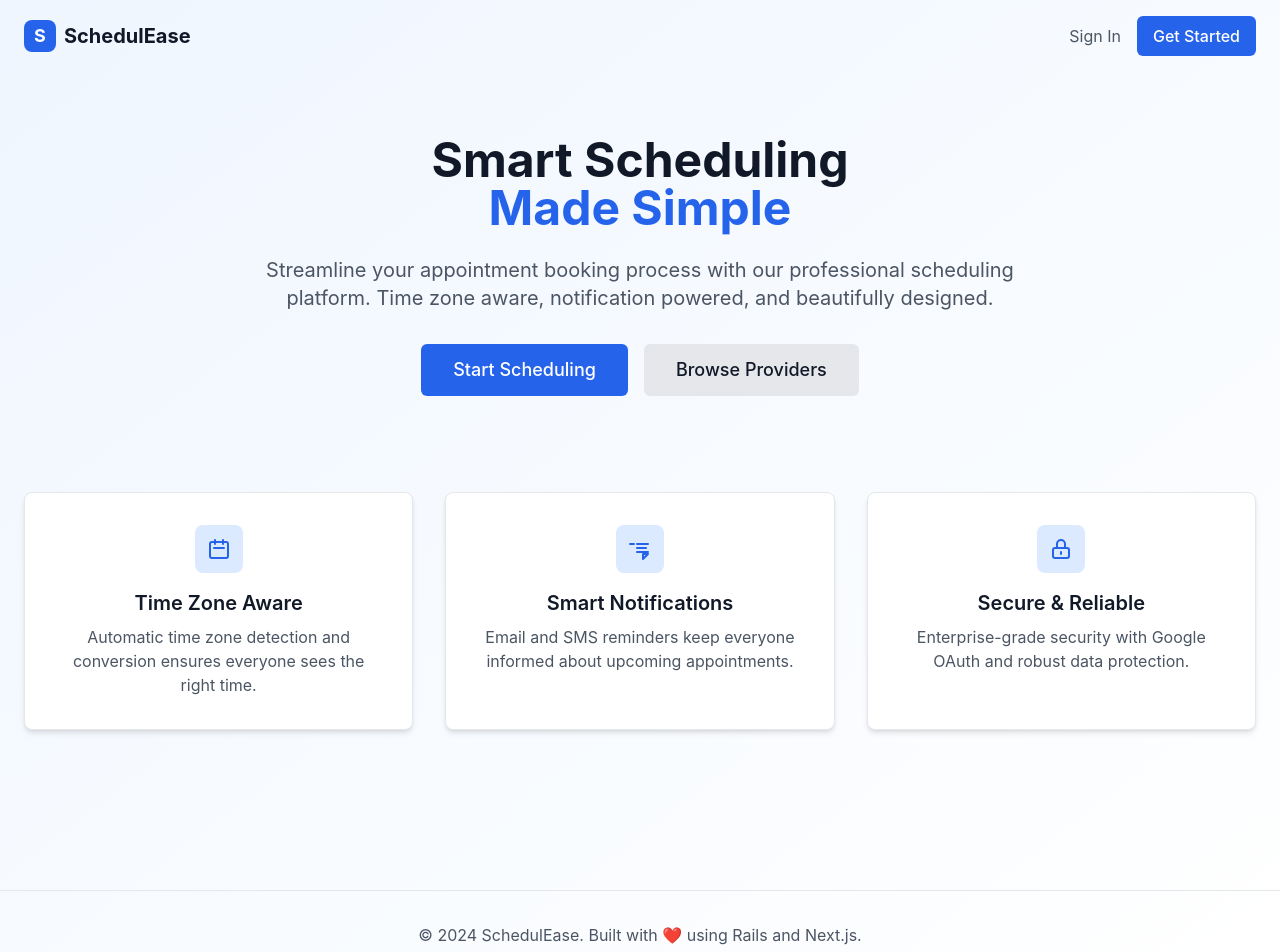
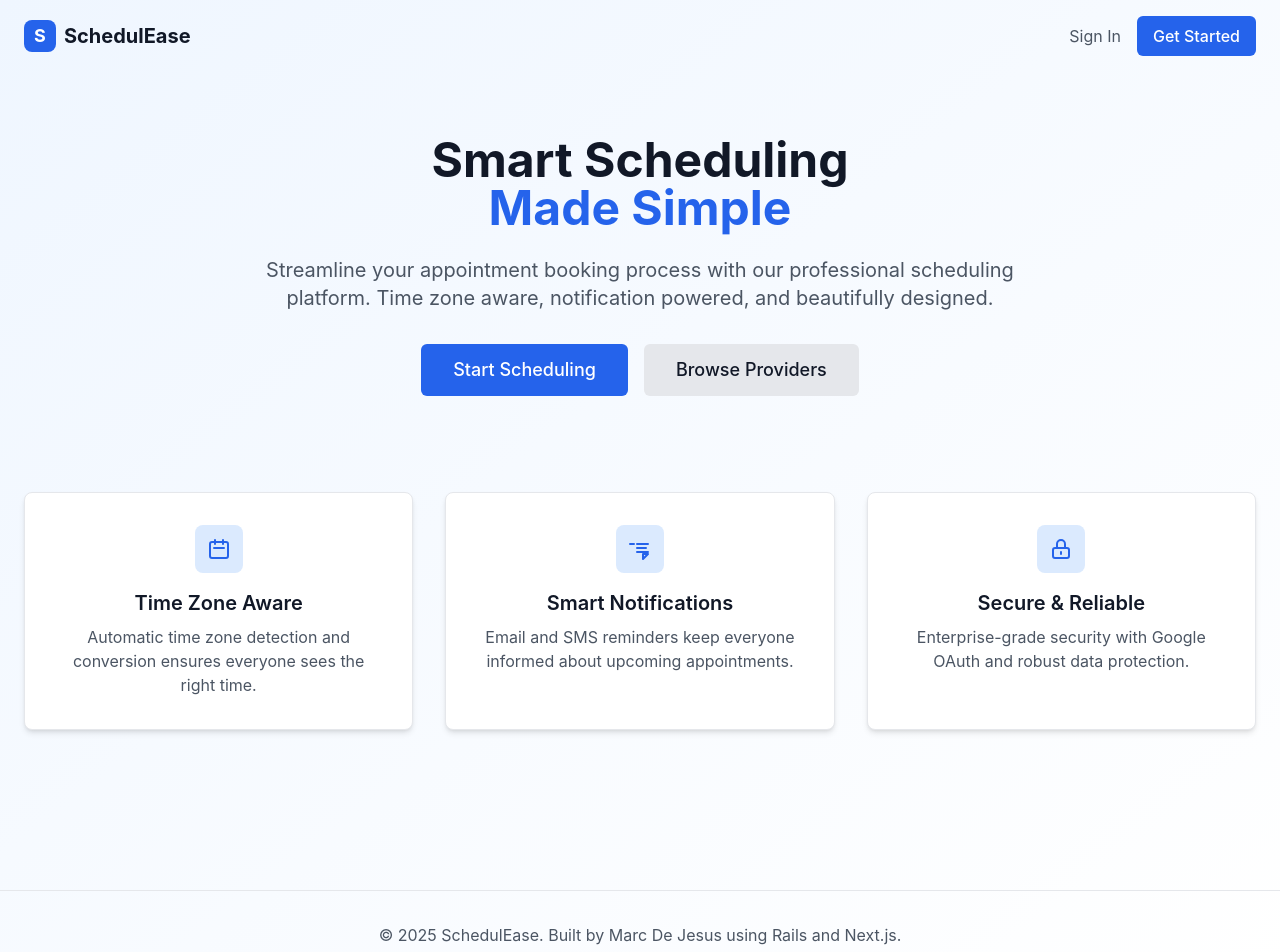
Before and after one commit to marcdejesus/schedule-app, a Next.js app in the folder frontend/: page / in a window 1280 px wide. Shown: the top 952 px of the page. Built offline with nearby package versions, Linux system fonts and the light colour scheme.

Commit message:
Footer Update

```diff
--- a/frontend/src/pages/index.tsx
+++ b/frontend/src/pages/index.tsx
@@ -99,7 +99,7 @@ export default function Home() {
         {/* Footer */}
         <footer className="border-t border-gray-200 mt-24 py-8">
           <div className="max-w-7xl mx-auto px-6 text-center text-gray-600">
-            <p>&copy; 2024 SchedulEase. Built with ❤️ using Rails and Next.js.</p>
+            <p>&copy; 2025 SchedulEase. Built by <a href="https://marcdejesusdev.com">Marc De Jesus</a> using Rails and Next.js.</p>
           </div>
         </footer>
       </div>
```
